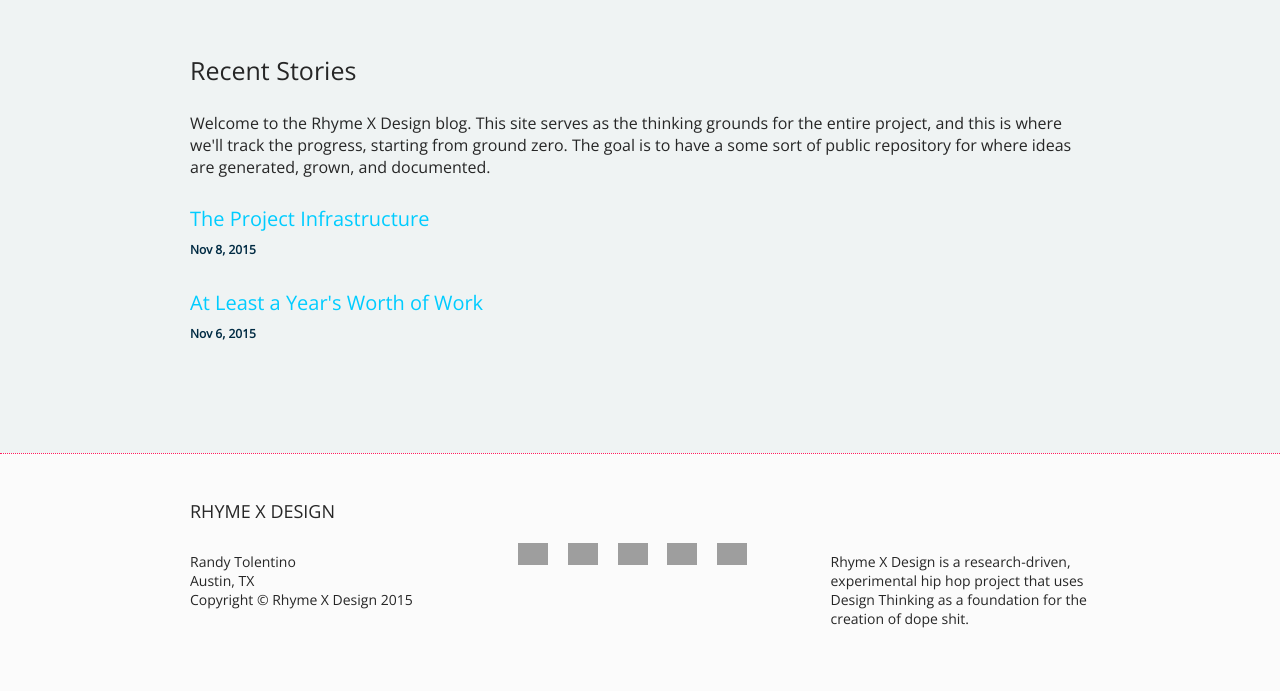
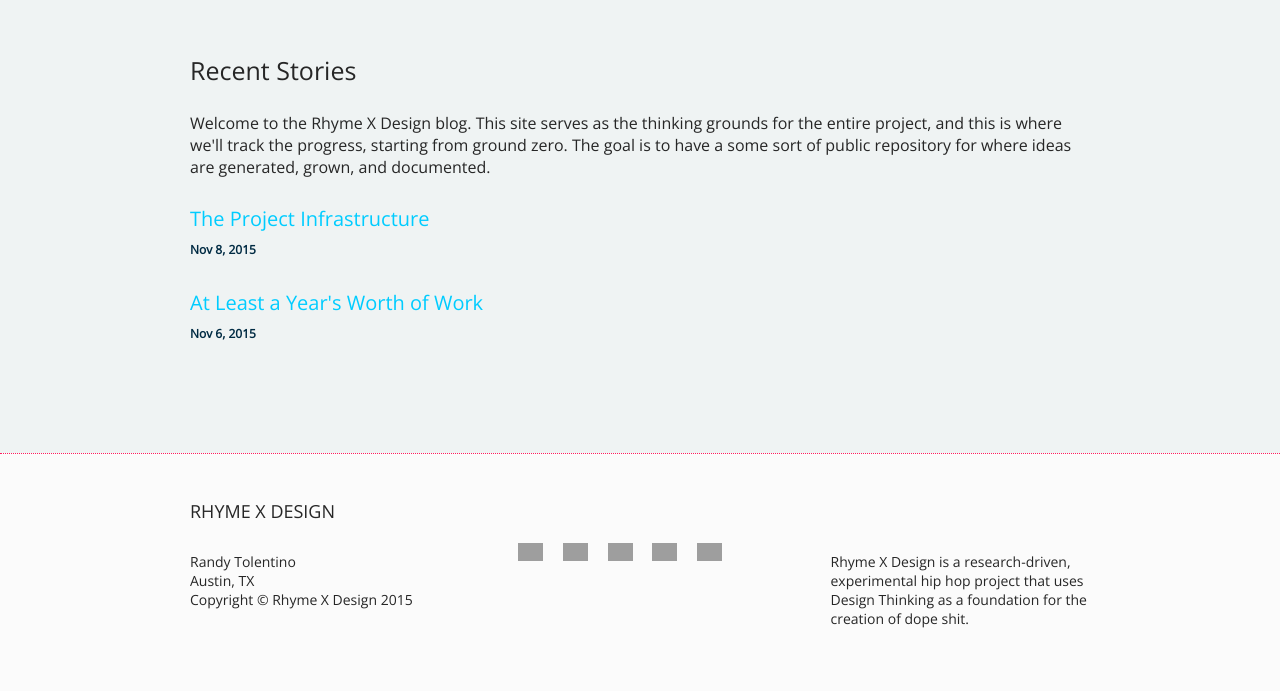
Before and after one commit to designrhyming/designrhyming, a Jekyll site: the page built from index.html, in a window 1280 px wide. Shown: the part 991-1682 px from the top of the page. Built offline with Jekyll 4.4.1, drawn with Linux system fonts in a browser that asks for light colours; grey boxes are pictures that could not be loaded.

Commit message:
footer shit

```diff
--- a/_sass/_layout.scss
+++ b/_sass/_layout.scss
@@ -179,7 +179,7 @@
 .social-media-list {
     margin-top: 0;
     img {
-        width: 30px;
+        width: 25px;
         padding: 5px;
     }
 }
```
